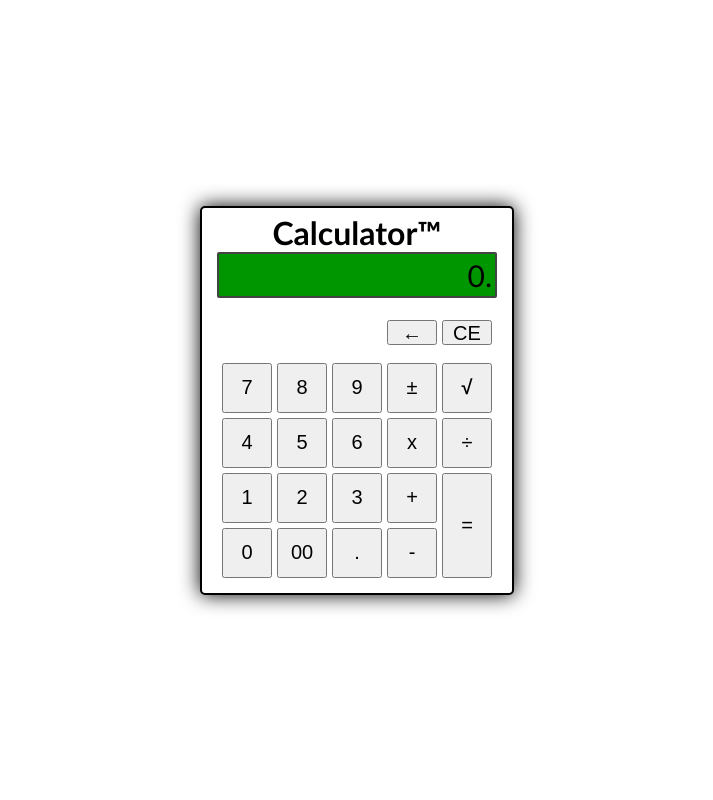
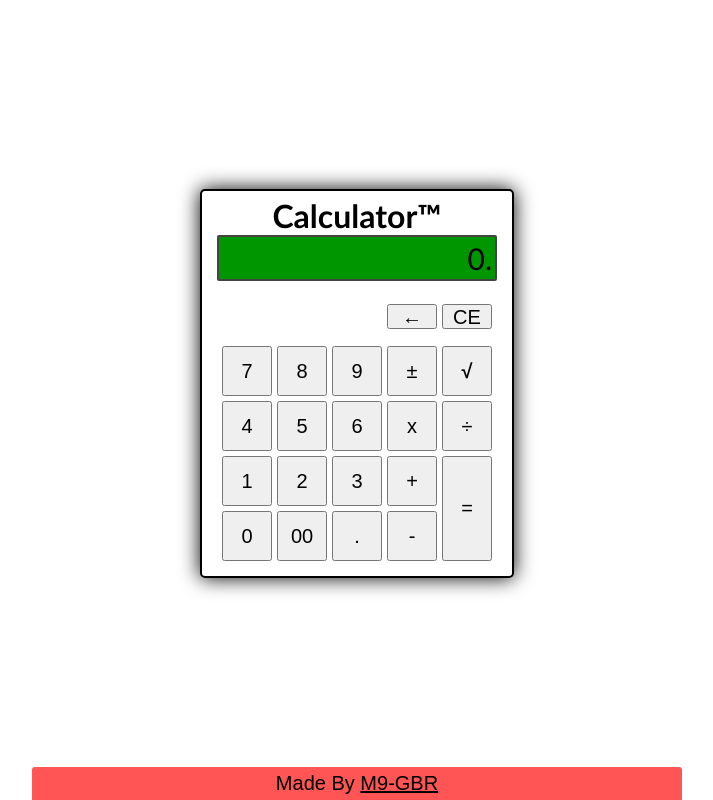
Before and after one commit to M9-GBR/calculator, a plain HTML site: page index.html in a window 1280 px wide. Both pictures are taken after a click on the button "CE". Shown: the whole page, without its empty margins (283-996 px from the left). Drawn offline with Linux system fonts and the light colour scheme.

Commit message:
Add files via upload

```diff
--- /dev/null
+++ b/calc/calc.css
@@ -0,0 +1,84 @@
+.calc-cont {
+    width: 300px;
+    border: 2px solid black;
+    border-radius: 5px;
+    padding: 5px;
+    background-color: white;
+    box-shadow: 0px 0px 20px;
+}
+
+.calc-cont h1 {
+    text-align: center;
+    font-family: calibri;
+}
+
+#display-wrap {
+    width: 100%;
+    text-align: center;
+}
+
+#display {
+    width: 90%;
+    text-align: right;
+    padding: 3px;
+    font-size: 30px;
+    font-family: calibri;
+    background-color: rgb(0, 150, 0);
+    color: black;
+    border: 2px solid #444;
+    border-radius: 2px;
+    margin: 0 auto;
+    overflow: auto;
+    text-wrap:nowrap;
+}
+
+#display::-webkit-scrollbar {
+    width: 10px;
+}
+
+#display::-webkit-scrollbar-thumb {
+    background-color: rgb(0, 120, 0);
+}
+
+.blink {
+    animation: blink 0.1s;
+}
+
+#btns-wrap {
+    display: grid;
+    justify-content: center;
+    grid-template-columns: repeat(5, 50px);
+    grid-template-rows: repeat(5, 50px);
+    gap: 5px;
+    margin: 10px 0;
+}
+
+.calc-button {
+    font-size: 20px;
+    font-family: arial;
+    font-weight: 50;
+}
+
+.bolden {
+    font-weight: bolder;
+}
+
+.top-keys {
+    height: 25px;
+    margin: auto 0;
+}
+
+.top-keys:first-child {
+    grid-column: 4;
+}
+
+#equal-btn {
+    grid-row: 4 / span 2;
+    grid-column: 5;
+}
+
+@keyframes blink {
+    50% {
+        color: transparent;
+    }
+}
--- /dev/null
+++ b/calc/calc.js
@@ -0,0 +1,210 @@
+import keys from './keys.json' with {type: 'json'}
+
+export default class Calculator {
+    data = {
+        val1: '',
+        val2: '',
+        answerVal: '',
+        operand: '',
+        nextInput: false,
+        maxDisplay: 50,
+        getCurrentNumber() {
+            return this.nextInput ? this.val2 : this.val1
+        },
+        updateCurrentVal(number) {
+            this.nextInput ? this.val2 = number : this.val1 = number
+
+            if (this.val1 == '-') this.val1 = ''
+            if (this.val2 == '-') this.val2 = ''
+        },
+        reset() {
+            this.val1 = ''
+            this.val2 = ''
+            this.answerVal = ''
+            this.operand = ''
+            this.nextInput = false
+        },
+        swithCurrentVals() {
+            this.nextInput = !this.nextInput
+        },
+        evalData() {
+            return String(eval(`${Number(this.val1)}${this.operand}${Number(this.val2)}`))
+        }
+    }
+
+    constructor(parentElem, id = '') {
+        window.calc = this
+        this.parentElem = parentElem
+        this.id = id
+        this.makeBody()
+    }
+
+    makeBody() {
+        this.mainBody = document.createElement('div')
+        this.mainBody.classList.add('calc-cont')
+        this.mainBody.id = this.id
+
+        const header = document.createElement('h1')
+        header.textContent = 'Calculator™'
+        this.mainBody.appendChild(header)
+
+        this.createDisplay()
+        this.createBtns()
+
+        this.parentElem.appendChild(this.mainBody)
+    }
+
+    createDisplay() {
+        const displayWrap = document.createElement('div')
+        displayWrap.id = 'display-wrap'
+
+        this.display = document.createElement('div')
+        this.display.id = 'display'
+        this.display.textContent = '0.'
+
+        displayWrap.appendChild(this.display)
+        this.mainBody.appendChild(displayWrap)
+    }
+
+    createBtns() {
+        const btnWrap = document.createElement('div')
+        btnWrap.id = 'btns-wrap'
+
+        for (const key of keys) {
+            let button = document.createElement('button')
+
+            button.textContent = key.key
+            button.classList.add('calc-button')
+
+            if (key.id) button.id = key.id
+            if (key.class) {
+                let classArr = key.class.split(" ")
+
+                for (const tokens of classArr) {
+                    button.classList.add(tokens)
+                }
+            }
+
+            button.onclick = () => eval(key.func)
+
+            document.addEventListener('keydown', ev => {
+                if (ev.key == key.keyboardId) {
+                    eval(key.func)
+                }
+            })
+
+            btnWrap.appendChild(button)
+        }
+
+        this.mainBody.appendChild(btnWrap)
+    }
+
+    inputNum(char) {
+        char = String(char)
+
+        let number = this.data.getCurrentNumber(), regex = /^[0]{1,}/
+
+        if (number.length < this.data.maxDisplay) {
+            number = number == '' ? char : number + char
+        }
+
+        if (regex.test(number) && !number.includes('.')) {
+            number = number.replace(regex, '')
+        }
+
+        this.data.updateCurrentVal(number)
+        this.displayNumber(number)
+    }
+
+    inputDecimal() {
+        let number = this.data.getCurrentNumber()
+
+        if (number == '') {
+            number = '0.'
+        } else number = number.includes('.') ? number : number + '.'
+
+        this.data.updateCurrentVal(number)
+        this.displayNumber(number)
+    }
+
+    negate() {
+        let number = this.data.getCurrentNumber()
+
+        if (number != '' && number != 0)
+            number = number.includes('-') ? number.replace('-', '') : number = '-' + number
+
+        this.data.updateCurrentVal(number)
+        this.displayNumber(number)
+    }
+
+    displayNumber(num) {
+        if (num == '' || num == '-') {
+            this.display.textContent = '0.'
+        } else this.display.textContent = num.includes('.') ? num : num + '.'
+    }
+
+    delChars() {
+        let number = this.data.getCurrentNumber(),
+            arr = number.split('')
+
+        if (arr[arr.length - 1] == '.') delete arr[arr.length - 2]
+
+        delete arr[arr.length - 1]
+
+        number = arr.join('')
+
+        this.data.updateCurrentVal(number)
+        this.displayNumber(number)
+    }
+
+    clearAll() {
+        this.data.reset()
+        this.clearDisplay()
+    }
+
+    clearDisplay() {
+        this.display.textContent = '0.'
+        this.displayBlink()
+    }
+
+    displayBlink() {
+        this.display.classList.add('blink')
+        setTimeout(() => this.display.classList.remove('blink'), 100)
+    }
+
+    addOperand(type) {
+        this.displayBlink()
+
+        if (this.data.operand == '') {
+            this.data.swithCurrentVals()
+        }
+
+        this.data.operand = type
+    }
+
+    root() {
+        let number = this.data.getCurrentNumber()
+
+        if (number != '') {
+            this.displayBlink()
+
+            let root = Math.sqrt(number)
+            if (root) number = String(root)
+            else number = '0'
+        }
+
+        this.data.updateCurrentVal(number)
+        this.displayNumber(number)
+    }
+
+    evaluateCalc() {
+        if (this.data.operand != '') {
+            this.displayBlink()
+
+            this.data.answerVal = this.data.evalData()
+            this.displayNumber(this.data.answerVal)
+
+            this.data.reset()
+        }
+    }
+}
--- /dev/null
+++ b/calc/keys.json
@@ -0,0 +1,108 @@
+[
+    {
+        "key": "←",
+        "class": "top-keys bolden",
+        "func": "this.delChars()",
+        "keyboardId": "Backspace"
+    },
+    {
+        "key": "CE",
+        "class": "top-keys",
+        "func": "this.clearAll()",
+        "keyboardId": "Escape"
+    },
+    {
+        "key": "7",
+        "func": "this.inputNum(7)",
+        "keyboardId": "7"
+    },
+    {
+        "key": "8",
+        "func": "this.inputNum(8)",
+        "keyboardId": "8"
+    },
+    {
+        "key": "9",
+        "func": "this.inputNum(9)",
+        "keyboardId": "9"
+    },
+    {
+        "key": "±",
+        "func": "this.negate()"
+    },
+    {
+        "key": "√",
+        "class": "bolden",
+        "func": "this.root()"
+    },
+    {
+        "key": "4",
+        "func": "this.inputNum(4)",
+        "keyboardId": "4"
+    },
+    {
+        "key": "5",
+        "func": "this.inputNum(5)",
+        "keyboardId": "5"
+    },
+    {
+        "key": "6",
+        "func": "this.inputNum(6)",
+        "keyboardId": "6"
+    },
+    {
+        "key": "x",
+        "func": "this.addOperand(\"*\")",
+        "keyboardId": "*"
+    },
+    {
+        "key": "÷",
+        "func": "this.addOperand(\"/\")",
+        "keyboardId": "/"
+    },
+    {
+        "key": "1",
+        "func": "this.inputNum(1)",
+        "keyboardId": "1"
+    },
+    {
+        "key": "2",
+        "func": "this.inputNum(2)",
+        "keyboardId": "2"
+    },
+    {
+        "key": "3",
+        "func": "this.inputNum(3)",
+        "keyboardId": "3"
+    },
+    {
+        "key": "+",
+        "func": "this.addOperand(\"+\")",
+        "keyboardId": "+"
+    },
+    {
+        "key": "=",
+        "id": "equal-btn",
+        "func": "this.evaluateCalc()",
+        "keyboardId": "="
+    },
+    {
+        "key": "0",
+        "func": "this.inputNum(0)",
+        "keyboardId": "0"
+    },
+    {
+        "key": "00",
+        "func": "this.inputNum('00')"
+    },
+    {
+        "key": ".",
+        "func": "this.inputDecimal()",
+        "keyboardId": "."
+    },
+    {
+        "key": "-",
+        "func": "this.addOperand(\"-\")",
+        "keyboardId": "-"
+    }
+]
--- a/index.html
+++ b/index.html
@@ -4,10 +4,15 @@
     <meta charset="UTF-8">
     <meta name="viewport" content="width=device-width, initial-scale=1.0">
     <link rel="stylesheet" href="styles.css">
-    <script src="./calc.js" type="module" defer></script>
+    <link rel="stylesheet" href="calc/calc.css">
+    <link rel="shortcut icon" href="./icon.png" type="image/x-icon">
+    <script src="./index.js" type="module" defer></script>
     <title>Calculator</title>
 </head>
 
-<body></body>
+<body>
+    <div id="calc-div"></div>
+    <div id="footer">Made By <a href="https://github.com/M9-GBR">M9-GBR</a></div>
+</body>
 
 </html>
--- /dev/null
+++ b/index.js
@@ -0,0 +1,5 @@
+import Calculator from "./calc/calc.js"
+
+document.addEventListener('DOMContentLoaded', () => {
+    window.calc = new Calculator(document.getElementById('calc-div'), 'main')
+})
--- a/styles.css
+++ b/styles.css
@@ -8,88 +8,25 @@
 body {
     height: 100vh;
     display: flex;
+    flex-direction: column;
+    justify-content: space-between;
 }
 
-.calc-cont {
-    width: 300px;
-    border: 2px solid black;
-    border-radius: 5px;
-    padding: 5px;
+#calc-div {
     margin: auto;
-    background-color: white;
-    box-shadow: 0px 0px 20px;
 }
 
-.calc-cont h1 {
+#footer {
     text-align: center;
-    font-family: calibri;
+    font-family: arial;
+    font-size: 20px;
+    background-color: #f55;
+    margin: 0 auto;
+    padding: 5px;
+    border-radius: 3px 3px 0 0;
+    width: 50vw;
 }
 
-#display-wrap {
-    width: 100%;
-    text-align: center;
+#footer a {
+    color: black;
 }
-
-#display {
-    width: 90%;
-    text-align: right;
-    padding: 3px;
-    font-size: 30px;
-    font-family: calibri;
-    background-color: rgb(0, 150, 0);
-    color: black;
-    border: 2px solid #444;
-    border-radius: 2px;
-    margin: 0 auto;
-    overflow: auto;
-}
-
-#display::-webkit-scrollbar {
-    width: 10px;
-}
-
-#display::-webkit-scrollbar-thumb {
-    background-color: rgb(0, 120, 0);
-}
-
-.blink {
-    animation: blink 0.1s;
-}
-
-#btns-wrap {
-    display: grid;
-    justify-content: center;
-    grid-template-columns: repeat(5, 50px);
-    grid-template-rows: repeat(5, 50px);
-    gap: 5px;
-    margin: 10px 0;
-}
-
-.calc-button {
-    font-size: 20px;
-    font-family: arial;
-}
-
-.bolden {
-    font-weight: bolder;
-}
-
-.top-keys {
-    height: 25px;
-    margin: auto 0;
-}
-
-.top-keys:first-child {
-    grid-column: 4;
-}
-
-#equal-btn {
-    grid-row: 4 / span 2;
-    grid-column: 5;
-}
-
-@keyframes blink {
-    50% {
-        color: transparent;
-    }
-}
```
Also changed, not shown: icon.png (added).
